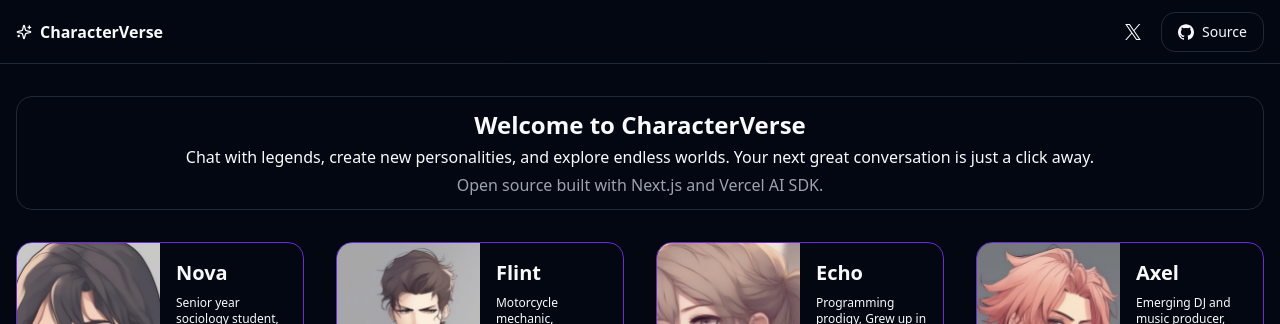
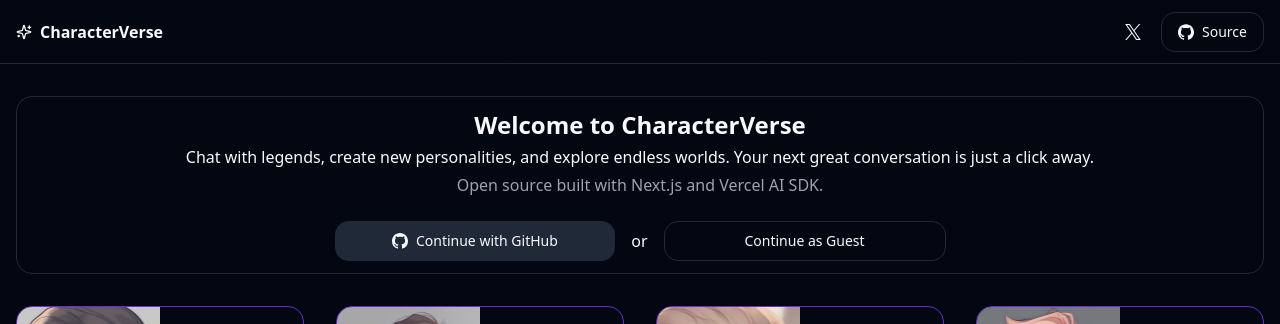
Before and after one commit to roberthgnz/character-verse, a Next.js app: page / in a window 1280 px wide. Shown: the top 324 px of the page. Built offline with nearby package versions, Linux system fonts and the light colour scheme; no server answers.

Commit message:
refactor: Add sign-in functionality to home page

```diff
--- a/app/page.tsx
+++ b/app/page.tsx
@@ -1,13 +1,17 @@
 import Link from "next/link"
+import { auth } from "@/auth"
 import { characters } from "@/constants"
 
 import { CharacterCard } from "@/components/character-card"
+import { SignInForm } from "@/components/login-form"
 
 export const metadata = {
   title: "CharacterVerse",
 }
 
-export default function Home() {
+export default async function Home() {
+  const session = await auth()
+
   return (
     <div className="container mx-auto max-w-screen-xl flex-1 space-y-8 px-4 py-8">
       <div className="space-y-1 rounded-lg border p-3 text-center">
@@ -35,6 +39,11 @@
           </Link>
           .
         </p>
+        {!session && (
+          <div className="mx-auto !mt-6 w-1/2">
+            <SignInForm />
+          </div>
+        )}
       </div>
       <div className="grid w-full gap-8 md:grid-cols-4">
         {characters.map((character) => (
```
